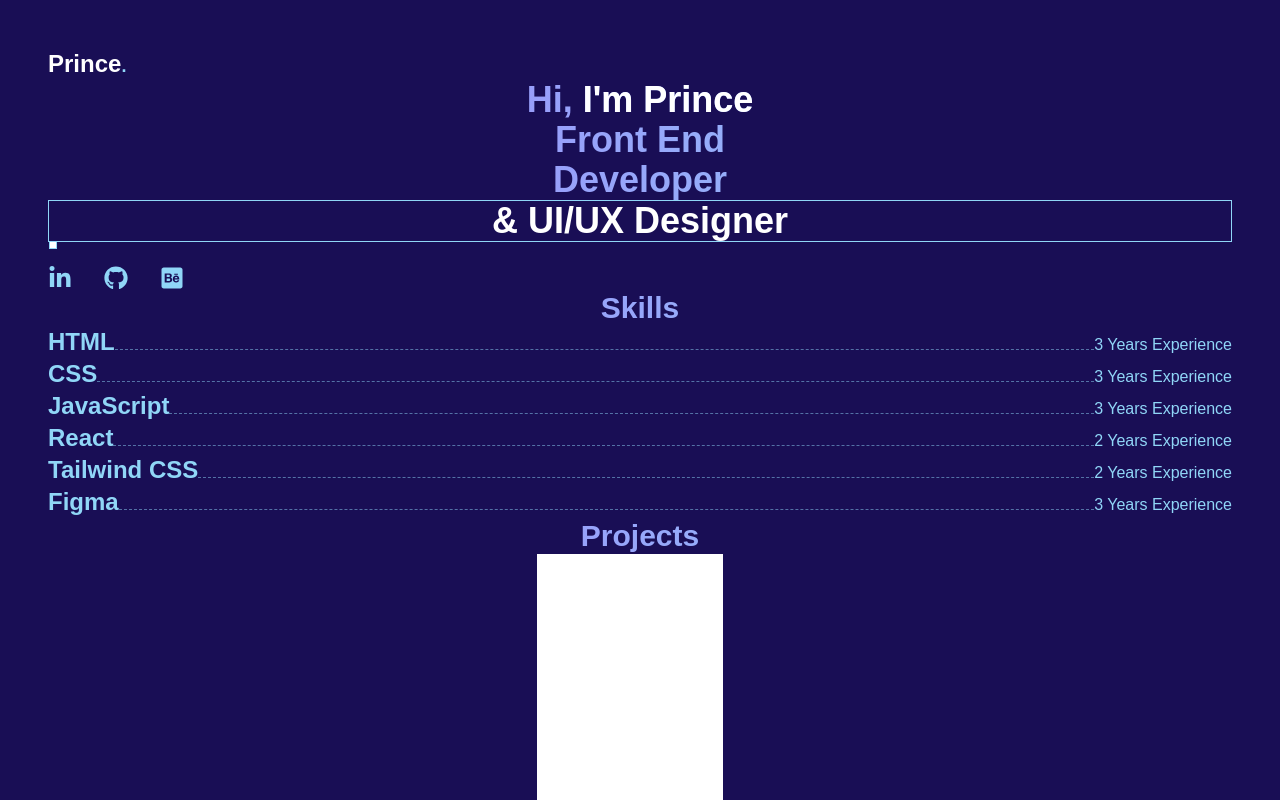
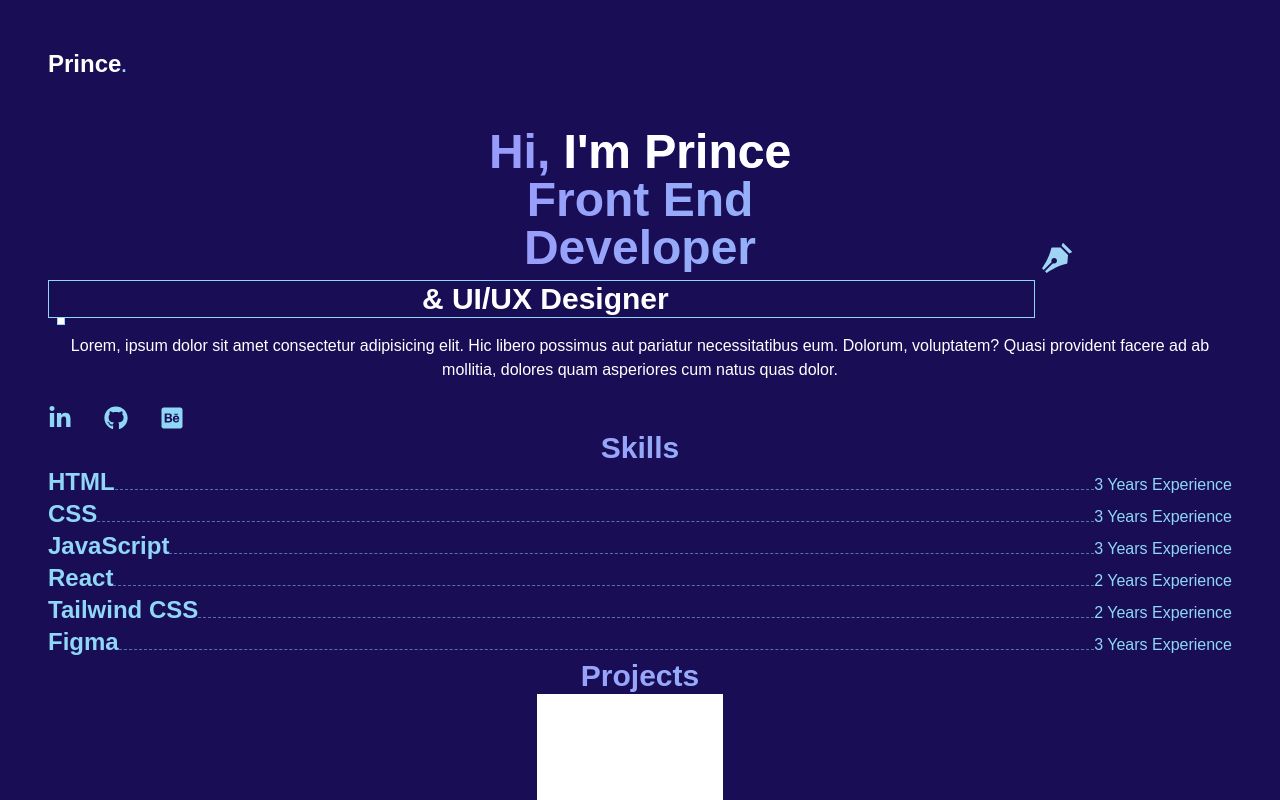
Before and after one commit to princeradebe/portfolio, a React (Vite) app: page / in a window 1280 px wide. Shown: the top 800 px of the page. Built offline with nearby package versions, Linux system fonts and the light colour scheme; a web font is replaced by a local one.

Commit message:
Refine Hero

```diff
--- a/src/components/Hero.jsx
+++ b/src/components/Hero.jsx
@@ -6,26 +6,29 @@ import SmallSquares from './hero/SmallSquares'
 const Hero = () => {
     return (
         <>
-            <div>
-                <h1 className='text-4xl font-bold text-transparent bg-clip-text bg-gradient-to-r to-brand-light-blue from-brand-magenta '>
+            <div className='mt-12'>
+                <h1 className='text-5xl font-bold text-transparent bg-clip-text bg-gradient-to-r to-brand-light-blue from-brand-magenta '>
                     Hi, <span className='text-white'>I'm Prince</span>
                     <br />
                     Front End
                     <br />
                     Developer
                 </h1>
-                <h1 className='relative text-4xl font-bold text-white border-brand-light-blue border-[1px]'>
+                <h1 className='relative mt-2 pl-2 text-3xl font-bold text-white border-brand-light-blue border-[1px] w-10/12'>
                     & UI/UX Designer
                     <SmallSquares yPosition={'top'} xPosition={'right'} />
                     <SmallSquares yPosition={'top'} xPosition={'left'} />
                     <SmallSquares yPosition={'bottom'} xPosition={'right'} />
                     <SmallSquares yPosition={'bottom'} xPosition={'left'} />
-                    {/* <div className='absolute top-[-38px] right-[-38px]'>
+                    <div className='absolute top-[-38px] right-[-38px]'>
                         <ImPen color='#9FD4F3' />
-                    </div> */}
+                    </div>
                     <div class="absolute border-b-[0.5px] border-dashed border-brand-light-blue h-8 transform rotate-90"></div>
                 </h1>
             </div>
+            <h3 className='mt-4 text-white'>
+                Lorem, ipsum dolor sit amet consectetur adipisicing elit. Hic libero possimus aut pariatur necessitatibus eum. Dolorum, voluptatem? Quasi provident facere ad ab mollitia, dolores quam asperiores cum natus quas dolor.
+            </h3>
             <div className='flex text-2xl text-brand-light-blue gap-8 mt-6'>
                 <FaLinkedinIn />
                 <FaGithub />
```
